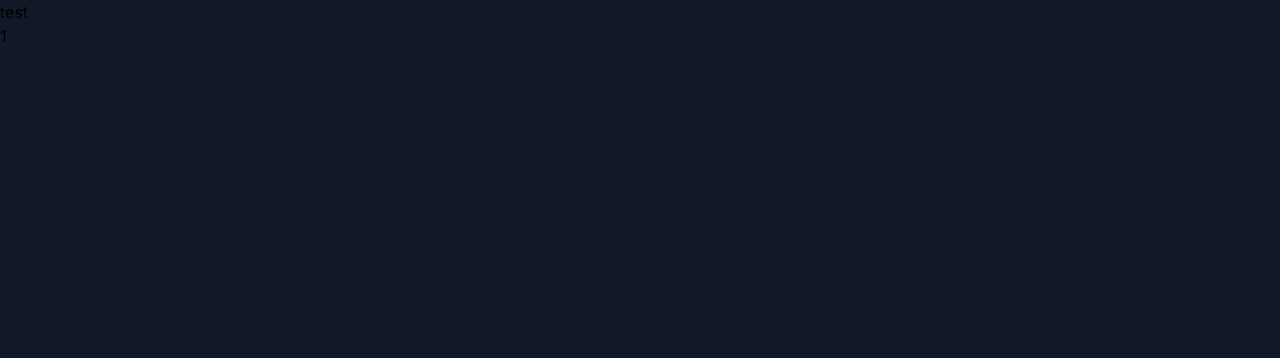
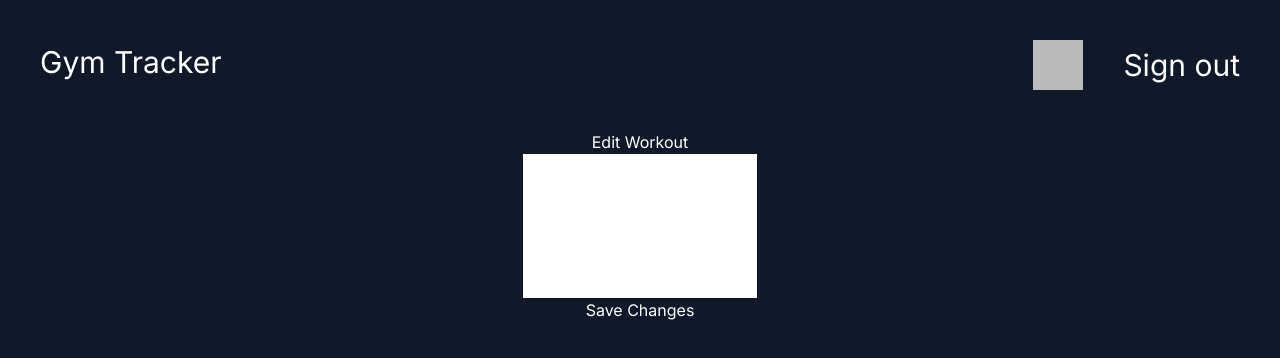
Before and after one commit to gnahc2305/gym-tracker, a Next.js app: page /dashboard/1 in a window 1280 px wide. Shown: the top 358 px of the page. Built offline with nearby package versions, Linux system fonts and the light colour scheme; no server answers; the database is empty; sample sign-in values are in the browser's storage.

Commit message:
create form for dynamic workout page

```diff
--- a/app/dashboard/[id]/page.tsx
+++ b/app/dashboard/[id]/page.tsx
@@ -1,19 +1,92 @@
-import { prisma } from "@/lib/prisma"
-import { Metadata } from "next"
+import { authOptions } from "@/app/api/auth/[...nextauth]/route";
+import { prisma } from "@/lib/prisma";
+import { Metadata } from "next";
+import { getServerSession } from "next-auth";
+import { redirect } from "next/navigation";
+import { SignInButton, SignOutButton } from "@/components/buttons";
+import AuthCheck from "@/components/AuthCheck";
 
 interface Props {
-    params: {
-        id: string,
-    }
+  params: {
+    id: string;
+  };
 }
 
 export default async function WorkoutId({ params }: Props) {
-    const user = await prisma
+  const session = await getServerSession(authOptions);
 
-    return (
-        <div>
-            test
-            <p>{params.id}</p>
+  if (!session) {
+    redirect("/");
+  }
+
+  const workout = await prisma.workout.findUnique({
+    where: {
+      id: params.id,
+    },
+  });
+
+  return (
+    <div className="">
+      <nav>
+        <div className="flex p-10 text-[30px] text-white">
+          <h1>Gym Tracker</h1>
+          <div className="ml-auto flex">
+            <div className="pr-10">
+              <SignInButton />
+            </div>
+            <SignOutButton />
+          </div>
         </div>
-    )
+      </nav>
+
+      <h1 className="text-white text-center">Edit Workout</h1>
+      <div className="text-center">
+        <form>
+          <input
+            type="text"
+            name="exercise1"
+            defaultValue={workout?.exercise1!}
+            required
+          />
+          <br />
+          <input
+            type="text"
+            name="exercise2"
+            defaultValue={workout?.exercise2!}
+            required
+          />
+          <br />
+          <input
+            type="text"
+            name="exercise3"
+            defaultValue={workout?.exercise3!}
+            required
+          />
+          <br />
+          <input
+            type="text"
+            name="exercise4"
+            defaultValue={workout?.exercise4!}
+            required
+          />
+          <br />
+          <input
+            type="text"
+            name="exercise5"
+            defaultValue={workout?.exercise5!}
+            required
+          />
+          <br />
+          <input
+            type="text"
+            name="exercise6"
+            defaultValue={workout?.exercise6!}
+            required
+          />
+          <br />
+          <button className="text-white">Save Changes</button>
+        </form>
+      </div>
+    </div>
+  );
 }
--- a/components/AuthCheck.tsx
+++ b/components/AuthCheck.tsx
@@ -13,6 +13,5 @@ export default function AuthCheck({ children }: { children: React.ReactNode }) {
         return <>{children}</>
     } else {
         redirect('/');
-        return <>Not logged in to see this</>
     }
 }
```
